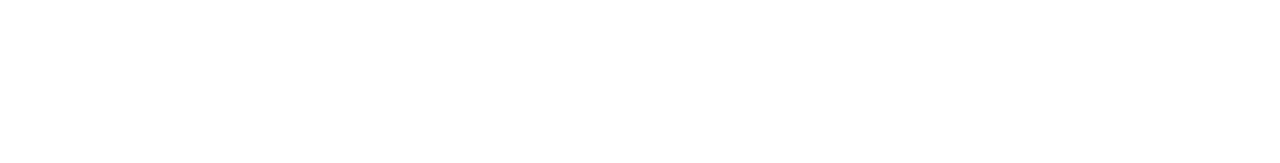
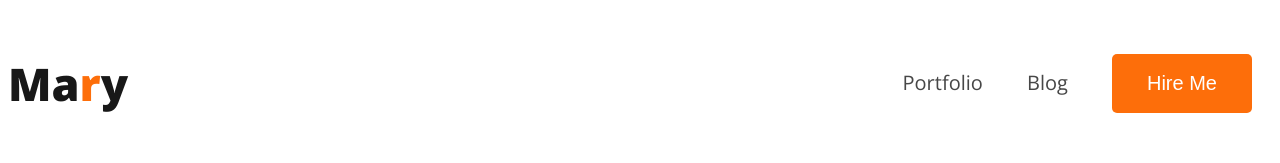
Before and after one commit to MeetTahmid/web-developer-protfolio, a plain HTML site: page index.html in a window 1280 px wide. Drawn offline with nearby package versions, Linux system fonts and the light colour scheme.

Commit message:
add navbar and css files

```diff
--- a/index.html
+++ b/index.html
@@ -4,11 +4,23 @@
     <meta charset="UTF-8">
     <meta name="viewport" content="width=device-width, initial-scale=1.0">
     <title>Developer Portfolio</title>
+    <!-- Goole Fonts Link -->
+    <link rel="preconnect" href="https://fonts.googleapis.com">
+    <link rel="preconnect" href="https://fonts.gstatic.com" crossorigin>
+    <link href="https://fonts.googleapis.com/css2?family=Open+Sans:wght@300;400;500;600;700;800&display=swap" rel="stylesheet">
+    <link rel="stylesheet" href="styles/portfolio.css">
 </head>
 
 <body>
     <header>
-
+        <nav>
+            <h3 class="nav-title">Ma<span>r</span>y</h3>
+            <ul class="nav-list">
+                <li><a href="#">Portfolio</a></li>
+                <li><a href="#">Blog</a></li>
+                <li><button class="nav-button">Hire Me</button></li>
+            </ul>
+        </nav>
     </header>
     <main>
 
--- /dev/null
+++ b/styles/portfolio.css
@@ -0,0 +1,47 @@
+/* common style  */
+body{
+    font-family: 'Open Sans', sans-serif;
+}
+
+.text-primary{
+   color: #FD6E0A;
+}
+
+/* nav related style  */
+nav{
+    display: flex;
+    justify-content: space-between;
+    align-items: center;
+}
+
+.nav-title{
+    color: #181818;
+    font-size: 45px;
+    font-weight: 800;
+}
+
+.nav-title span{
+    color: #FD6E0A;
+}
+
+.nav-list li{
+    display: inline;
+    margin: 20px;
+}
+
+.nav-list li a{
+    color: #474747;
+    font-size: 20px;
+    font-weight: 400;
+    text-decoration: none;
+}
+
+.nav-button{
+    padding: 18px 35px;
+    border-radius: 5px;
+    background: #FD6E0A;
+    color: #fff;
+    outline: none;
+    border: none;
+    font-size: 20px;
+}
```
